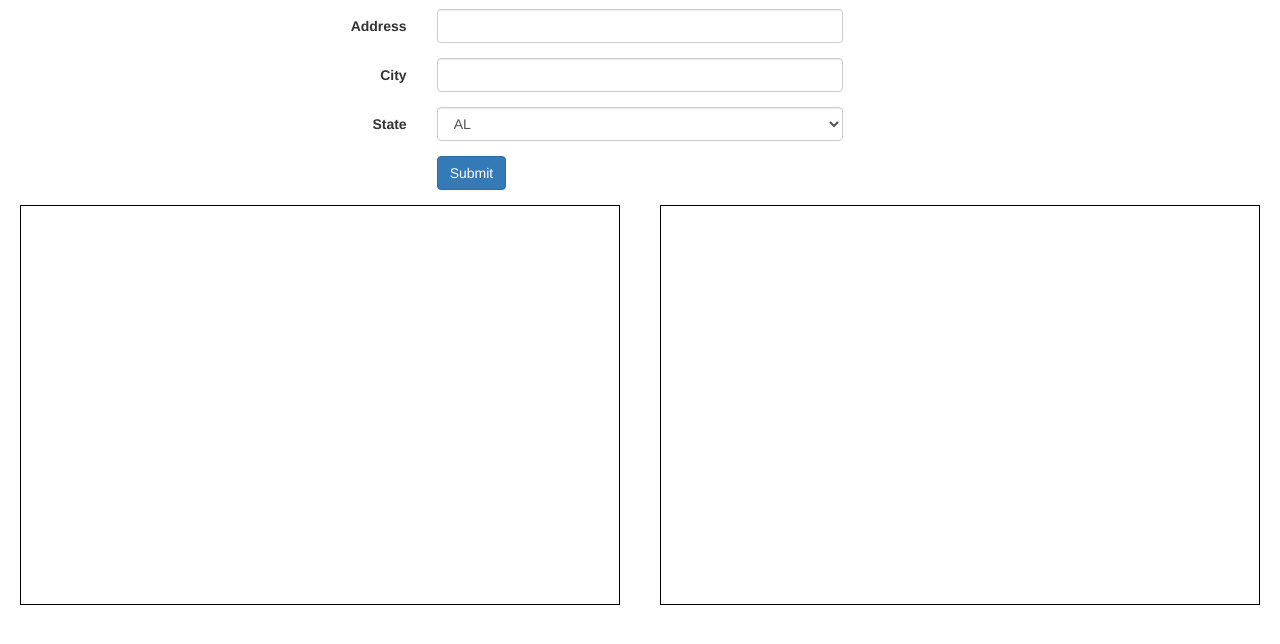
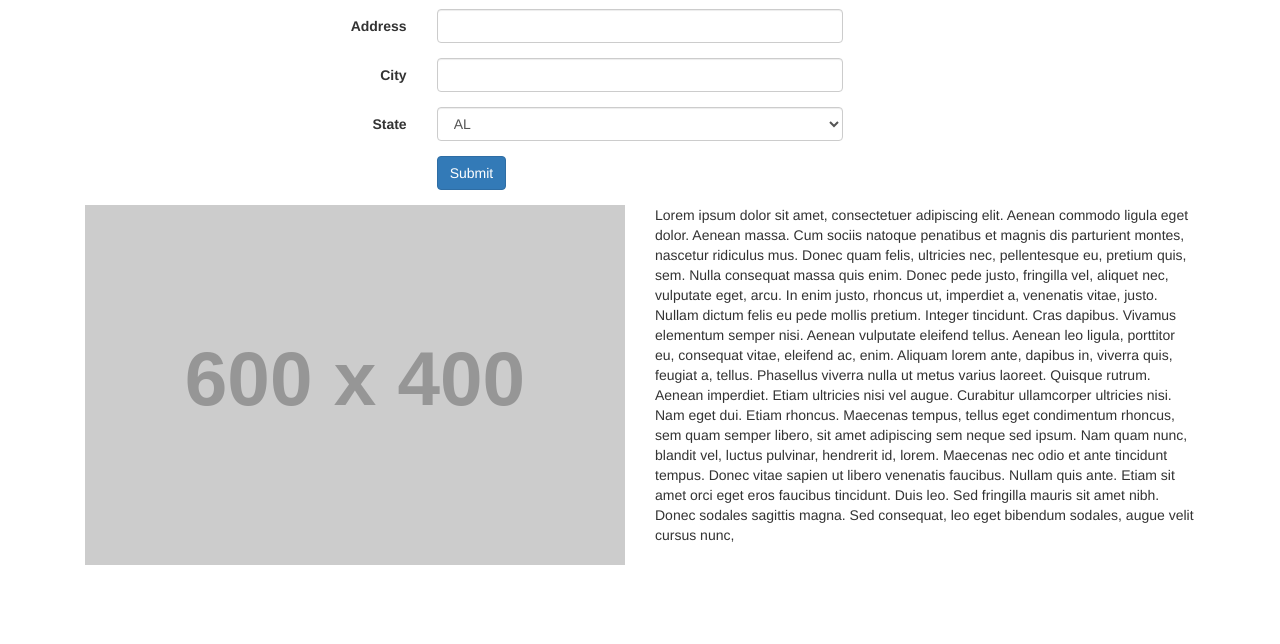
Before and after one commit to aseegmiller/MapAndWeather, a website: page index.html in a window 1280 px wide. Shown: the part 82-726 px from the top of the page. Drawn offline with nearby package versions, Linux system fonts and the light colour scheme; placeholder pictures from the web are drawn by us.

Commit message:
Formatted Divs

```diff
--- a/index.html
+++ b/index.html
@@ -107,9 +107,19 @@
 </fieldset>
 </form>
 
-<div id=streetview></div>
+<div class="container">
 
-<div id=weather></div>
+<div id="streetview" class="col-md-6">
+<img src="http://placehold.it/600x400">
+</div>
+
+<div id="weather" class="col-md-6">
+    <p>
+  Lorem ipsum dolor sit amet, consectetuer adipiscing elit. Aenean commodo ligula eget dolor. Aenean massa. Cum sociis natoque penatibus et magnis dis parturient montes, nascetur ridiculus mus. Donec quam felis, ultricies nec, pellentesque eu, pretium quis, sem. Nulla consequat massa quis enim. Donec pede justo, fringilla vel, aliquet nec, vulputate eget, arcu. In enim justo, rhoncus ut, imperdiet a, venenatis vitae, justo. Nullam dictum felis eu pede mollis pretium. Integer tincidunt. Cras dapibus. Vivamus elementum semper nisi. Aenean vulputate eleifend tellus. Aenean leo ligula, porttitor eu, consequat vitae, eleifend ac, enim. Aliquam lorem ante, dapibus in, viverra quis, feugiat a, tellus. Phasellus viverra nulla ut metus varius laoreet. Quisque rutrum. Aenean imperdiet. Etiam ultricies nisi vel augue. Curabitur ullamcorper ultricies nisi. Nam eget dui. Etiam rhoncus. Maecenas tempus, tellus eget condimentum rhoncus, sem quam semper libero, sit amet adipiscing sem neque sed ipsum. Nam quam nunc, blandit vel, luctus pulvinar, hendrerit id, lorem. Maecenas nec odio et ante tincidunt tempus. Donec vitae sapien ut libero venenatis faucibus. Nullam quis ante. Etiam sit amet orci eget eros faucibus tincidunt. Duis leo. Sed fringilla mauris sit amet nibh. Donec sodales sagittis magna. Sed consequat, leo eget bibendum sodales, augue velit cursus nunc,
+  </p>
+</div>
+
+</div>
 
 <script type="text/javascript" src="backend.js"></script>
 
--- a/style.css
+++ b/style.css
@@ -6,18 +6,15 @@ h1
 
 #streetview
 {
-	width: 600px;
 	height:400px;
-	border: 1px solid black;
-	float: left;
-	margin-left:20px;
+}
+
+#streetview img
+{
+	max-width: 100%;
 }
 
 #weather
 {
-	width: 600px;
 	height:400px;
-	border: 1px solid black;
-	float: right;
-	margin-right:20px;
 }
```
